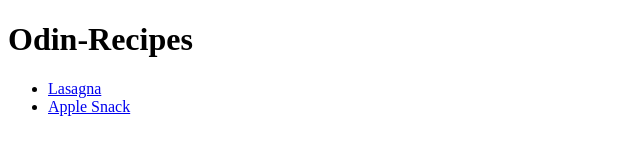
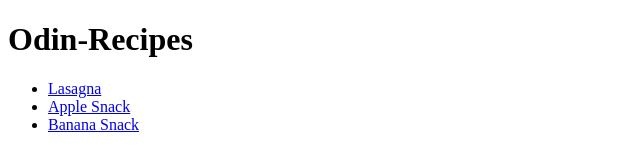
Before and after one commit to cbideation/odin-recipes, a plain HTML site: page index.html in a window 1280 px wide. Shown: the whole page, without its empty margins (0-640 px from the left). Drawn offline with Linux system fonts and the light colour scheme.

Commit message:
Forgot to commit from the parent folder last time, here it is

```diff
--- a/index.html
+++ b/index.html
@@ -11,6 +11,7 @@
    <ul>
     <li><a href="recipes/lasagna.html">Lasagna</a></li>
     <li><a href="recipes/apple_snack.html">Apple Snack</a></li>
+    <li><a href="recipes/banana_snack.html">Banana Snack</a></li>
    </ul>
 </body>
 </html>
```
